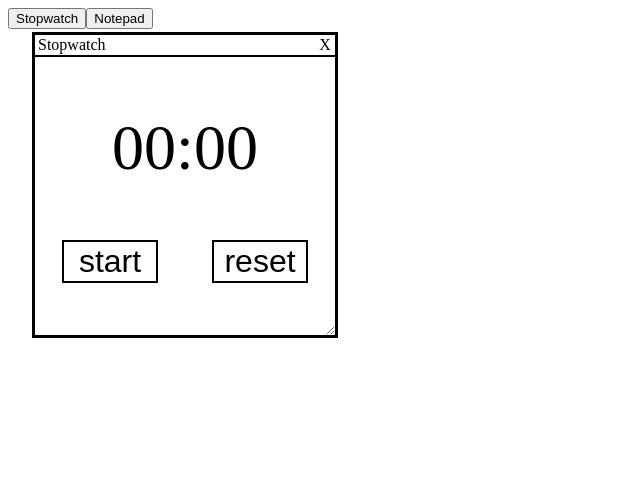
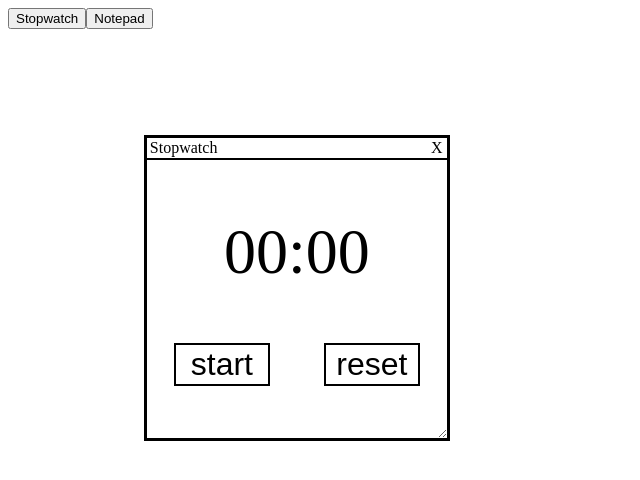
Before and after one commit to WanSouu/utility-manager, a React (Vite) app: page / in a window 1280 px wide. Both pictures are taken after a click on the button "Stopwatch". Shown: the top 480 px of the page, without its empty margins (0-640 px from the left). Built offline with nearby package versions, Linux system fonts and the light colour scheme.

Commit message:
Closing cards functionality

```diff
--- a/src/UtilityManager.jsx
+++ b/src/UtilityManager.jsx
@@ -4,8 +4,12 @@ import Stopwatch from './utilities/Stopwatch/Stopwatch.jsx'
 import Notepad from './utilities/Notepad/Notepad.jsx'
 import { useState } from 'react';
 
+let utilIds=[]
+let utilNextId=0;
+let newUtil=null;
 
 export default function UtilityManager() {
+
   // This contains all the utility components that are currently on the screen
   const [currentUtils, setUtils] = useState([])
 
@@ -16,13 +20,20 @@ export default function UtilityManager() {
   ]
 
   function addCard(i) {
+    newUtil=utilNextId;
     setUtils([...currentUtils, utils[i]])
+    utilIds.push(utilNextId++)
+  }
+
+  function removeCard(i) {
+    setUtils([...currentUtils.slice(0, i),...currentUtils.slice(i + 1)])
+    utilIds=[...utilIds.slice(0, i),...utilIds.slice(i + 1)]
   }
 
   return(
     <>
     <UtilityNavigationManager displayUtils={utils} addCard={addCard}/>
-    <UtilityWindowManager utils={currentUtils}>
+    <UtilityWindowManager utils={currentUtils} utilIds={utilIds} removeCardElement={removeCard} newUtil={newUtil}>
       {currentUtils}
     </UtilityWindowManager>
     </>
--- a/src/managers/UtilityNavigationManager.jsx
+++ b/src/managers/UtilityNavigationManager.jsx
@@ -3,7 +3,7 @@ export default function UtilityNavigationManager({ displayUtils , addCard }) {
   <div id="utility-nav">
     {
     displayUtils.map((util, index) => {
-      return (<button className="utility-nav-button" onClick={() => {addCard(index)}}>{util.type.name}</button>)
+      return (<button key={index} className="utility-nav-button" onClick={() => {addCard(index)}}>{util.type.name}</button>)
     })
     }
   </div>
--- a/src/managers/UtilityWindowManager.jsx
+++ b/src/managers/UtilityWindowManager.jsx
@@ -9,38 +9,58 @@ addEventListener("mousemove", (event) => {
     draggingCard.element.style.left=(event.clientX - parseInt(draggingCard.element.style.width)/2 + draggingOffset.x)+"px";
     draggingCard.element.style.top=(event.clientY - parseInt(draggingCard.element.style.height)/2 + draggingOffset.y)+"px";
   }2
-});
+})
+
+let cardLayers=[]
+let cardInfo = { position: new Array(maxCards), size: new Array(maxCards)}
+
+
+
+function getPosition(index, axis) {
+  return {
+    x : null,
+    y : null
+  }
+}
+
 function setDefaultInfo(objects) {
-  var positions = Array(objects.length).fill(null);
-  var sizes = Array(objects.length).fill(Array(2).fill(300));
-  var init_sep = 32
-  var init_pos = [init_sep,init_sep]
-  var max_width = window.innerWidth;
+  if (objects.length==0) { return; }
+  var position=new Array(objects.length).fill(null).map((c, i) => { ; return getPosition(i); });
+  var size=new Array(objects.length).fill(null).map(() => { return { width : 300 , height : 300 }; }); // those are the dimensions of a default card
+  var seperation= 64 // separation between cards
+
+  var goback=0;
+  var row=0;
   for(var i = 0; i < objects.length; i++) {
-
-    if (init_pos[0] + sizes[i][0] > max_width) {
-      init_pos[0]=init_sep;
-      init_pos[1]+=sizes[i][1] + init_sep;
+    if (i<cardLayers.length-1) { console.log(i, "yea"); continue; };
+    if (i>0 && position[i-1].x + (size[i].width * 2 + seperation) > window.innerWidth) {
+      goback=i
+      row++;
     }
 
-    positions[i]=[init_pos[0], init_pos[1]];
+    position[i].x=seperation + (((size[i].width + seperation) * i) - ((size[i].width + seperation) * goback));
+    position[i].y=seperation + ((size[i].height + seperation) * row);
+  }
+  return({position : position, size : size})
+}
 
-    init_pos[0]+=sizes[i][0] + init_sep
+
+
+export default function UtilityWindowManager({ children , utils, utilIds , removeCardElement, newUtil}) {
+  if (newUtil!=null) {
+    cardInfo.position[children.length-1]={
+      x : 100+Math.random()*100,
+      y : 100+Math.random()*100
+    }
+    cardInfo.size[children.length-1]={width: 300, height: 300}
 
   }
-  return([positions,sizes])
-}
-let cardLayers=[]
-
-export default function UtilityWindowManager({ children , utils}) {
-  //const [cardInfo, setCardInfo] = useState(setDefaultInfo(children))
-  let cardInfo=setDefaultInfo(children);
-
   for(var i = 0; i < children.length; i++) {
     if (cardLayers.indexOf(i)==-1) {
       cardLayers.push(i);
     }
   }
+
   function getUtilityCard(cardInfo) {
     var i = cardInfo;
     while(!(i.classList.contains("utility-card"))) {
@@ -50,7 +70,7 @@ export default function UtilityWindowManager({ children , utils}) {
   }
 
   function moveCardToFront(index) {
-
+    if (cardLayers.length<2) { cardLayers[0] = index; return; }
     for(var i = cardLayers.indexOf(index); i >= 0; i--) {
       cardLayers[i] = cardLayers[i-1];
     }
@@ -60,7 +80,7 @@ export default function UtilityWindowManager({ children , utils}) {
   function updateLayers() {
     var cards=document.getElementsByClassName("utility-card")
     for(var i = 0; i < cards.length; i++) {
-      cards[i].style.zIndex = (maxCards-cardLayers.indexOf(i))-1;
+      cards[i].style.zIndex = (maxCards-cardLayers.indexOf(i));
     }
   }
   function setDraggingCard(e, index) {
@@ -80,27 +100,42 @@ export default function UtilityWindowManager({ children , utils}) {
     draggingCard.element.className=draggingCard.element.className + " dragging-card";
   }
 
+  function removeCard(e, index) {
+    console.log("removing: ", index);
+    console.log(...cardLayers);
+    var arrayPos=cardLayers.indexOf(index)
+    for(var i = 0; i < cardLayers.length; i++) {
+      if (cardLayers[i]>index) { cardLayers[i]-- };
+    }
+    cardLayers=[...cardLayers.slice(0, arrayPos),...cardLayers.slice(arrayPos + 1)]
+    console.log(...cardLayers);
+
+    removeCardElement(index);
+  }
+
+
+  console.log("current layers: ", ...cardLayers)
+  console.log(maxCards)
   return(
-    <>
+    <div id="utility-cards">
     {children.map((child, index) => {
       return(
-        <div key={index} className="utility-card" style={{
-          left: cardInfo[0][index][0] + "px",
-          top: cardInfo[0][index][1] + "px",
-          width: cardInfo[1][index][0] + "px",
-          height: cardInfo[1][index][1] + "px",
-          zIndex: (cardLayers[cardLayers.indexOf(index)])
+        <div key={utilIds[index]} className={"utility-card " + index} style={{
+          left: cardInfo.position[index].x + "px",
+          top: cardInfo.position[index].y + "px",
+          width: cardInfo.size[index].width + "px",
+          height: cardInfo.size[index].height + "px",
+          zIndex: (maxCards-cardLayers.indexOf(index))
           }}
-
           >
           <div className="top-bar">
             <div className="card-drag-bar" onMouseDown={((e) => {setDraggingCard(e,index)})}>{child.type.name}</div>
-            <div className="card-close">X</div>
+            <div className="card-close" onClick={((e) => {removeCard(e, index)})}>X</div>
           </div>
-          <div className="utility-content">{child}</div>
+          <div className={"utility-content"}>{child}</div>
         </div>
       )
     })}
-    </>
+    </div>
   )
 }
--- a/src/utilities/Notepad/notepadStyle.css
+++ b/src/utilities/Notepad/notepadStyle.css
@@ -5,6 +5,7 @@
   opacity: 0.33;
 }
 #notepad-wrapper {
+  overflow-y: scroll;
   width: 100%;
   height: 100%;
 }
@@ -14,9 +15,25 @@
   padding-left: 6px;
 }
 .notepad-content {
-  height:100%;
+  height:86%;
   font-size: 1.5em;
 }
 .notepad-title {
   font-size: 2em;
 }
+
+/* Scrollbar styles */
+/* width */
+::-webkit-scrollbar {
+  width: 8px;
+}
+
+/* Track */
+::-webkit-scrollbar-track {
+  background: #f1f1f1;
+}
+
+/* Handle */
+::-webkit-scrollbar-thumb {
+  background: black;
+}
```
